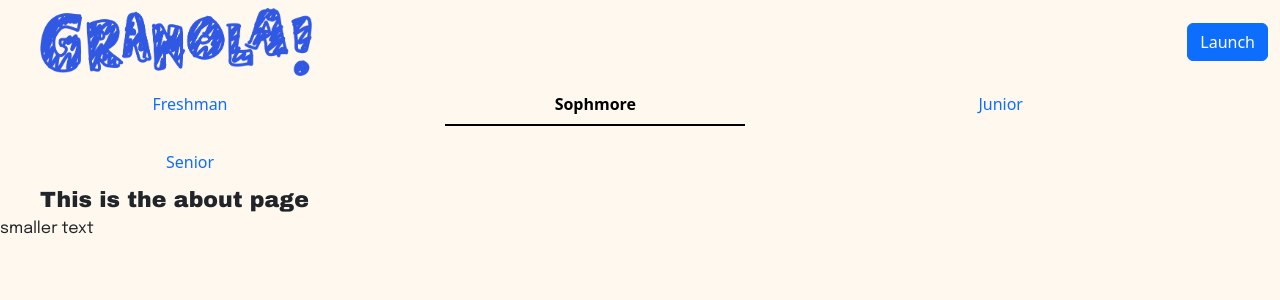
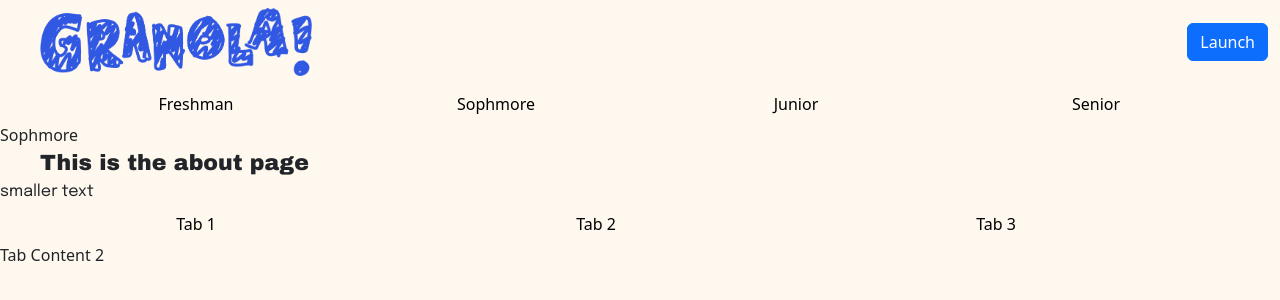
Before and after one commit to acemarino/Nola-Website, a React (Create React App) app in the folder nola-website/: page /aboutMe in a window 1280 px wide. Shown: the top 300 px of the page. Built offline with nearby package versions, Linux system fonts and the light colour scheme.

Commit message:
timeline better

```diff
--- a/nola-website/src/App.js
+++ b/nola-website/src/App.js
@@ -22,7 +22,7 @@ function App() {
     </Router>
 
     </div>
-
+    <TabPuzzle></TabPuzzle>
     </>
   );
 }
--- a/nola-website/src/components/tabTest.jsx
+++ b/nola-website/src/components/tabTest.jsx
@@ -22,7 +22,7 @@ render () {
               <Tab eventKey={2} title="Tab 2"> Tab Content 2 </Tab>
               <Tab eventKey={3} title="Tab 3"> Tab Content 3 </Tab>
       </Tabs>
-            <button onClick={()=>this.handleSelect(3)}>Go to tab 3</button>
+
     </div>
   )
  }
--- a/nola-website/src/components/timeline.jsx
+++ b/nola-website/src/components/timeline.jsx
@@ -3,7 +3,6 @@ import Nav from 'react-bootstrap/Nav';
 import React, {Component} from 'react'
 import { Tabs, Tab } from 'react-bootstrap';
 import {LinkContainer} from 'react-router-bootstrap'
-import { NavLink } from 'react-router-dom';
 
 export default class Timeline extends Component {
   constructor(props) {
@@ -20,21 +19,13 @@ export default class Timeline extends Component {
     return (
     <>
     <div>
-          <Nav variant="underline" activeKey={this.state.key} onSelect={this.handleSelect}
+          <Tabs activeKey={this.state.key} onSelect={this.handleSelect}
           id="controlled-tab-example">
-            <Nav.Item>
-              <Nav.Link eventKey={1} title="Freshman"> Freshman </Nav.Link>
-            </Nav.Item>
-            <Nav.Item>
-              <Nav.Link eventKey={2} title="Sophmore"> Sophmore </Nav.Link>
-            </Nav.Item>
-            <Nav.Item>
-              <Nav.Link eventKey={3} title="Junior"> Junior </Nav.Link>
-            </Nav.Item>
-            <Nav.Item>
-              <Nav.Link eventKey={4} title="Senior"> Senior </Nav.Link>
-            </Nav.Item>
-          </Nav>
+                  <Tab eventKey={1} title="Freshman"> Freshman </Tab>
+                  <Tab eventKey={2} title="Sophmore"> Sophmore </Tab>
+                  <Tab eventKey={3} title="Junior"> Junior </Tab>
+                  <Tab eventKey={4} title="Senior"> Senior </Tab>
+          </Tabs>
 
         </div>
 
--- a/nola-website/src/custom.scss
+++ b/nola-website/src/custom.scss
@@ -52,3 +52,21 @@
         padding-right:0px;
     }
 }
+
+.nav-tabs .nav-link {
+
+    border: none;
+    border-top-left-radius: none;
+    background-color: none;
+    color:black;
+
+}
+
+.nav-tabs {
+    border-bottom: none;
+}
+.nav-tabs .nav-link.active, .nav-tabs .nav-item.show .nav-link {
+
+    background-color: #fff0;
+
+}
```
